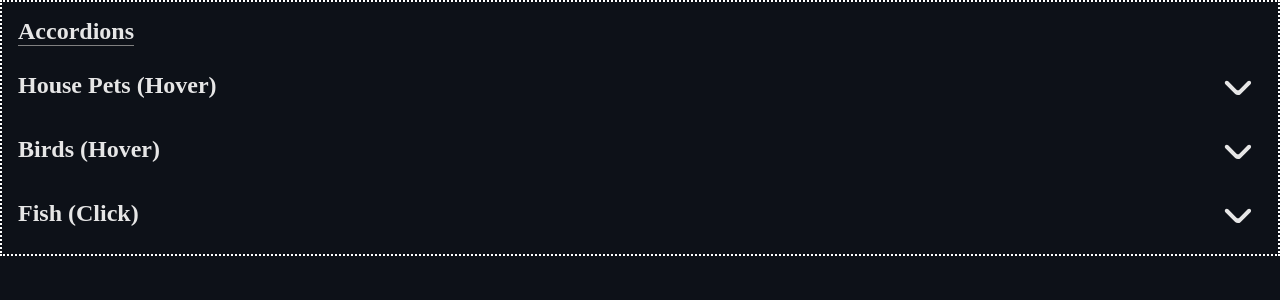
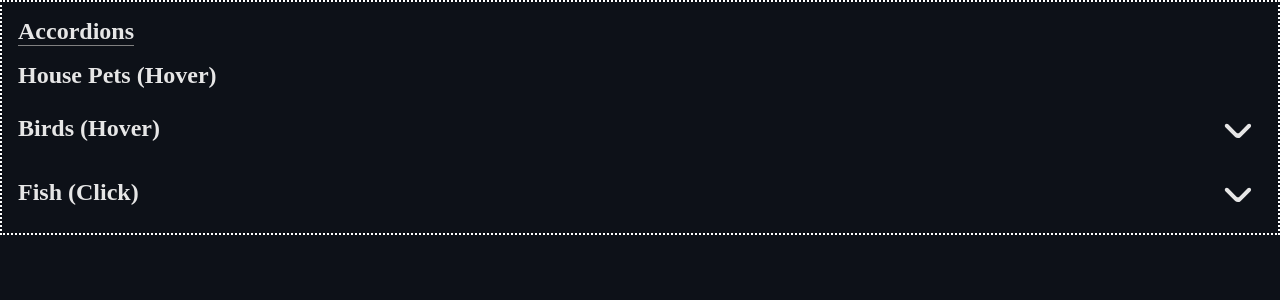
Before and after one commit to VonRiddarn/spit-and-prayers-ui, a React (Vite) app: page / in a window 1280 px wide. Shown: the top 300 px of the page. Built offline with nearby package versions, Linux system fonts and the light colour scheme.

Commit message:
feat: edited showcase

```diff
--- a/src/App.tsx
+++ b/src/App.tsx
@@ -14,7 +14,7 @@ function App() {
 				}}
 			>
 				<h2 style={{ borderBottom: "1px solid gray", width: "fit-content" }}>Accordions</h2>
-				<Accordion title="House Pets (Hover)" interaction="hover">
+				<Accordion title="House Pets (Hover)" interaction="hover" indicator={false}>
 					<Accordion title="Cats (Click)" interaction="click">
 						<h3>All About Cats</h3>
 						<p>
@@ -57,7 +57,7 @@ function App() {
 						humans for centuries. Some fish, like the clownfish, have symbiotic relationships with
 						other marine creatures.
 					</p>
-					<Accordion title="Species of Fish (Hover)" interaction="hover">
+					<Accordion title="Species of Fish (Hover)" interaction="hover" indicator={false}>
 						<h3>Popular Fish Species</h3>
 						<ul>
 							<li>Clownfish</li>
```
